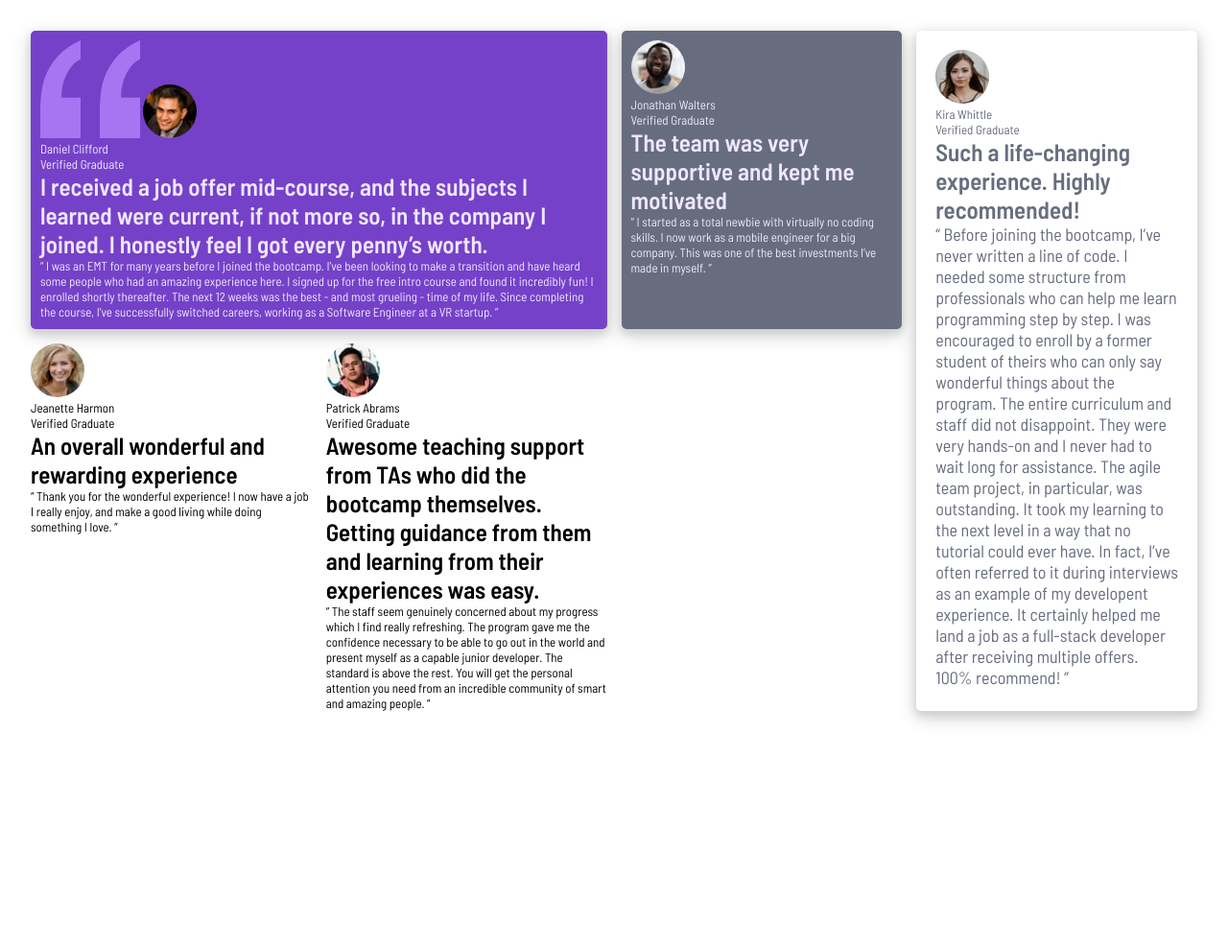
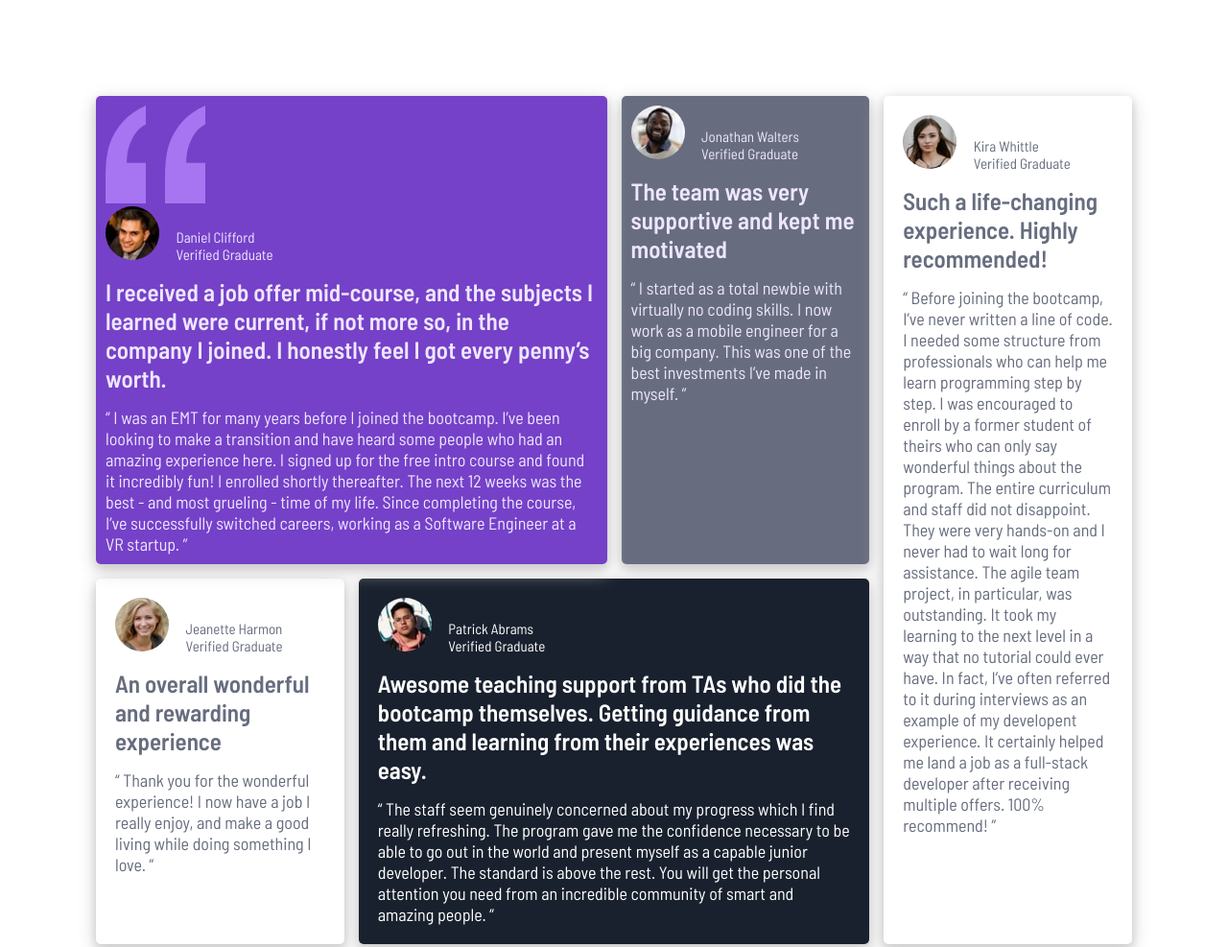
Before and after one commit to EdgeJournals/testimonials-grid-section, a plain HTML site: page index.html in a window 1280 px wide. Shown: the top 987 px of the page at 96% size. Before the commit the page ends 800 px from the top, so only its background shows below. Drawn offline with Linux system fonts and the light colour scheme.

Commit message:
add more style

```diff
--- a/index.html
+++ b/index.html
@@ -17,12 +17,10 @@
         <img src="images/bg-pattern-quotation.svg" alt="quotation" class="quotation">
         <div class="author-text">
           <img src="images/image-daniel.jpg" alt="author's photo" class="author-photo">
-          <article>
             <p class="author-name">
               Daniel Clifford
-            </p>
-            <p>Verified Graduate</p>
-          </article>
+            <br>
+            Verified Graduate</p>
         </div>
         <div class="testimonial">
           <p>
@@ -43,12 +41,10 @@
       <div class="jonathan">
         <div class="author-text">
           <img src="images/image-jonathan.jpg" alt="author's photo" class="author-photo">
-          <article>
             <p class="author-name">
               Jonathan Walters
-            </p>
-            <p>Verified Graduate</p>
-          </article>
+            <br>
+            Verified Graduate</p>
         </div>
         <div class="testimonial">
           <p>
@@ -65,12 +61,10 @@
       <div class="kira">
         <div class="author-text">
           <img src="images/image-kira.jpg" alt="author's photo" class="author-photo">
-          <article>
             <p class="author-name">
               Kira Whittle
-            </p>
-            <p>Verified Graduate</p>
-          </article>
+            <br>
+            Verified Graduate</p>
         </div>
         <div class="testimonial">
           <p>
@@ -90,15 +84,13 @@
           </p>
         </div>
       </div>
-      <div>
+      <div class="jeanette">
         <div class="author-text">
           <img src="images/image-jeanette.jpg" alt="author's photo" class="author-photo">
-          <article>
             <p class="author-name">
               Jeanette Harmon
-            </p>
-            <p>Verified Graduate</p>
-          </article>
+            <br>
+            Verified Graduate</p>
         </div>
         <div class="testimonial">
           <p>
@@ -112,15 +104,13 @@
           </p>
         </div>
       </div>
-      <div>
+      <div class="patrick">
         <div class="author-text">
           <img src="images/image-patrick.jpg" alt="author's photo" class="author-photo">
-          <article>
             <p class="author-name">
               Patrick Abrams
-            </p>
-            <p>Verified Graduate</p>
-          </article>
+            <br>
+            Verified Graduate</p>
         </div>
         <div class="testimonial">
           <p>
--- a/style.css
+++ b/style.css
@@ -15,27 +15,24 @@ body{
   grid-template-columns: 1fr 1fr 1fr 1fr;
   grid-row: 1fr 1fr;
   gap: 15px;
-  padding: 2rem;
+  padding: 100px ;
+  max-width: 1400px;
 }
 
-.author-text{
-  display: inline;
-}
-
-.quotation{
-  z-index: -1;
-  justify-content: right;
-  align-items: right;
-}
 .daniel{
   background-color: hsl(263, 55%, 52%);
   color: hsl(260, 100%, 95%);
-  align-items: right;
-  justify-content: right;
+  align-items: center;
+  justify-content: center;
   grid-column: span 2;
   border-radius: 5px;
   padding: 10px;
   box-shadow: 0 4px 8px 0 hsl(0, 0%, 81%), 0 6px 20px 0 hsl(0, 0%, 81%);
+  z-index: 1;
+}
+
+.daniel > .background{
+  font-size: large;
 }
 
 .jonathan{
@@ -44,8 +41,13 @@ body{
   border-radius: 5px;
   padding: 10px;
   box-shadow: 0 4px 8px 0 hsl(0, 0%, 81%), 0 6px 20px 0 hsl(0, 0%, 81%);
+  align-items: center;
+  justify-content: center;
 }
 
+.jonathan > .background{
+  font-size: large;
+}
 
 .kira{
   background-color: hsl(0, 0%, 100%);
@@ -54,26 +56,67 @@ body{
   box-shadow: 0 4px 8px 0 hsl(0, 0%, 81%), 0 6px 20px 0 hsl(0, 0%, 81%);
   border-radius: 5px;
   padding: 20px;
-
-}
-.kira > .author-photo{
-  display: inline;
-}
-
-.kira > article{
-  display: inline;
+  align-items: center;
+  justify-content: center;
 }
 
 .kira > .background{
   font-size: large;
 }
 
+.jeanette{
+  background-color: hsl(0, 0%, 100%);
+  color: hsl(224, 10%, 45%);
+  box-shadow: 0 4px 8px 0 hsl(0, 0%, 81%), 0 6px 20px 0 hsl(0, 0%, 81%);
+  border-radius: 5px;
+  padding: 20px;
+  align-items: center;
+  justify-content: center;
+
+}
+
+.jeanette > .background{
+  font-size: large;
+}
+
+.patrick{
+  background-color: hsl(219, 29%, 14%);
+  color: hsl(0, 0%, 100%);
+  grid-column: span 2;
+  box-shadow: 0 4px 8px 0 hsl(0, 0%, 81%), 0 6px 20px 0 hsl(0, 0%, 81%);
+  border-radius: 5px;
+  padding: 20px;
+  align-items: center;
+  justify-content: center;
+}
+
+.patrick > .background{
+  font-size: large;
+}
 
 .testimonial{
   font-weight: 600;
   font-size: 25px;
+  margin-bottom: 15px;
+  margin-top: 15px;
 }
 .author-photo{
   border-radius: 50%;
-  display: inline;
 }
+
+.author-photo{
+  margin-right: 15px;
+}
+
+ .author-text > p{
+  display: inline-block;
+  font-size: 15px;
+}
+
+.quotation{
+  left: 0px;
+  top: 0px;
+  z-index: -1;
+  justify-self: right;
+  align-self: right;
+}
```
